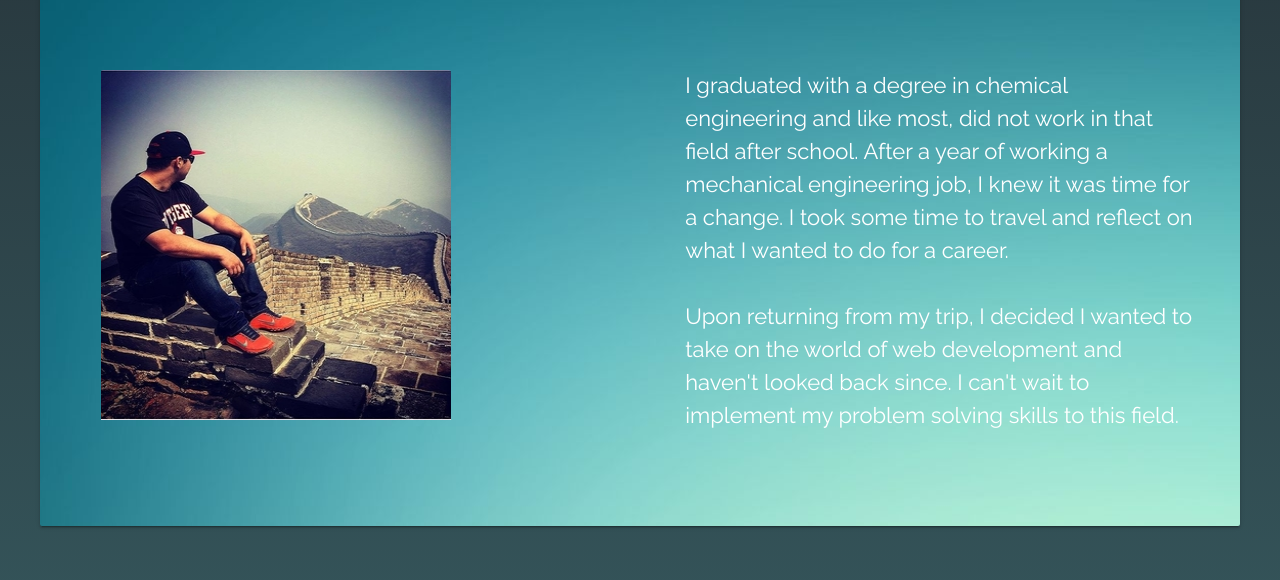
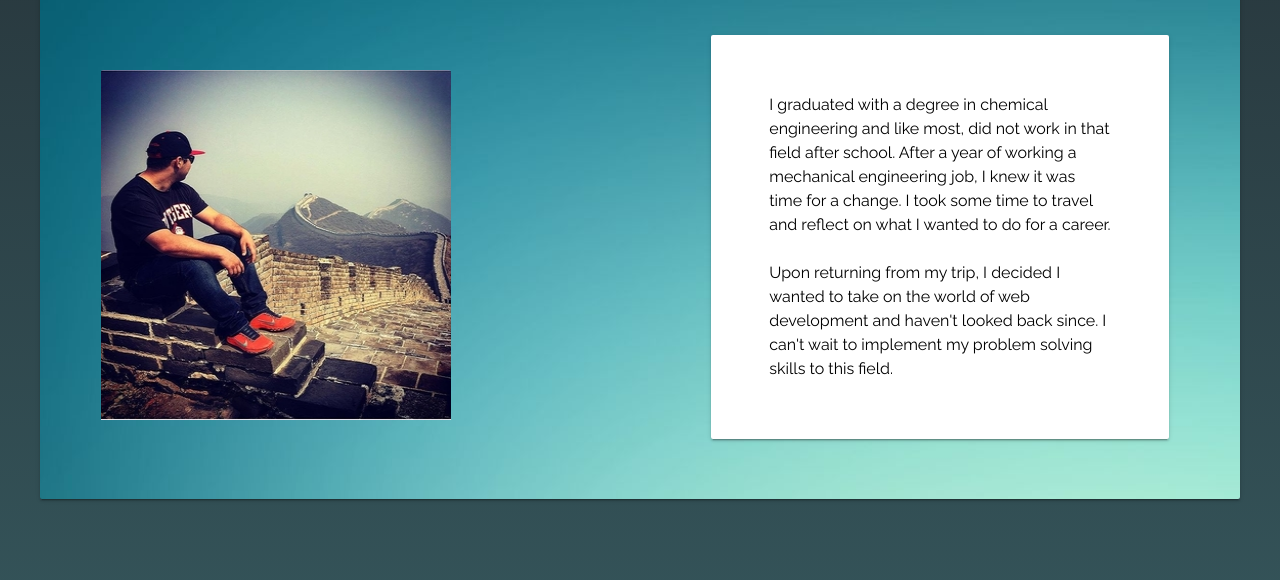
Before and after one commit to muhammeta7/Portolio_Latest, a website: page index.html in a window 1280 px wide. Shown: the part 220-800 px from the top of the page. Drawn offline with nearby package versions, Linux system fonts and the light colour scheme; a web font is replaced by a local one.

Commit message:
skills and about me portion complete

```diff
--- a/index.html
+++ b/index.html
@@ -53,9 +53,11 @@
         </div>
         <div class="col s2"></div>
         <div class="col s6">
+          <div class="card-panel">
             <div class="card-content">
               <p class="bio">
               I graduated with a degree in chemical engineering and like most, did not work in that field after school. After a year of working a mechanical engineering job, I knew it was time for a change. I took some time to travel and reflect on what I wanted to do for a career.<br><br> Upon returning from my trip, I decided I wanted to take on the world of web development and haven't looked back since. I can't wait to implement my problem solving skills to this field.</p>
+            </div>
           </div>
         </div>
       </div>
@@ -71,6 +73,8 @@
       <div class="row">
         <h3 class="sections">SKILLS</h3>
       </div>
+
+      <div class="card-panel">
 
         <!-- ROW 1 -->
         <div class="row icons">
@@ -118,6 +122,8 @@
           <div class="col s2 center-align">
             <i class="devicon-trello-plain-wordmark colored skillIcons"></i>
           </div>
+        </div>
+
       </div>
 
     </div>
--- a/public/assets/css/styles.css
+++ b/public/assets/css/styles.css
@@ -36,7 +36,6 @@ section {
 }
 
 
-
 /* Cards */
 .card {
   margin: 40px;
@@ -62,10 +61,9 @@ section {
 
 .card .card-content p {
   margin: 0;
-    color: inherit;
-    color: white;
+  color: black;
   padding: 10px;
-    font-size: 22px;
+  font-size: 16px;
   font-family: 'Raleway', sans-serif;
 }
 
@@ -92,7 +90,10 @@ section {
     flex: 1 0 auto;
   }
 
-/*Portfolio*/
+/*Skills*/
+.card-panel {
+  margin: 0px 60px;
+}
 
 .skillIcons {
   font-size: 60px;
@@ -105,6 +106,8 @@ section {
   padding-bottom: 20px;
 }
 
+/* Portfolio */
+
 .card .card-image img {
   display: block;
   border-radius: 2px 2px 0 0;
@@ -112,7 +115,6 @@ section {
   width: 100%;
 }
 
-/* Portfolio */
 .card.medium{
   height: 350px;
   border: 2px solid black;
@@ -144,7 +146,6 @@ section {
   font-size: 48px;
   padding-top: 20px;
 }
-/*Skills*/
 
 
 /*Animations in Portfolio Projects*/
```
Lines whose indentation alone changed are shown as unchanged.
